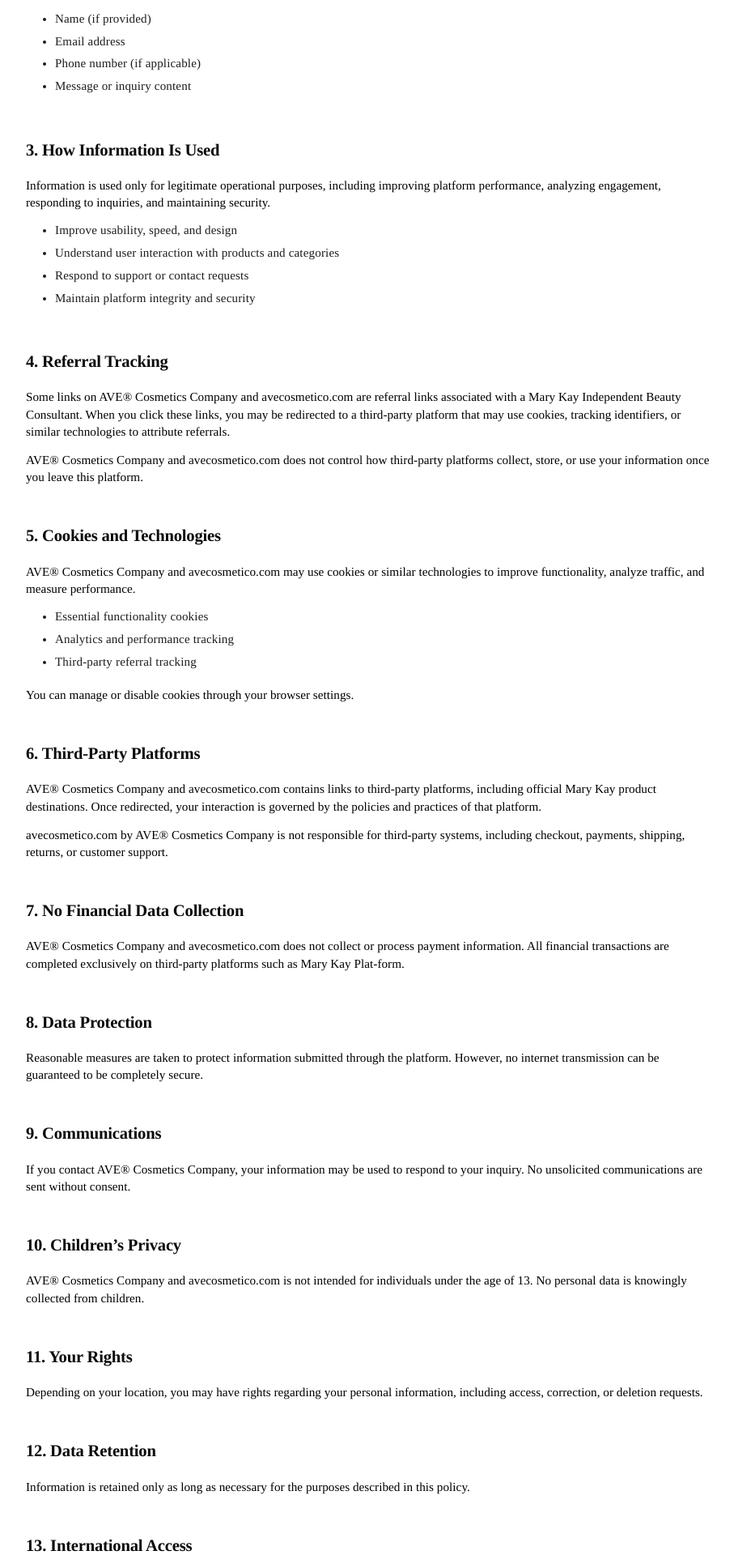
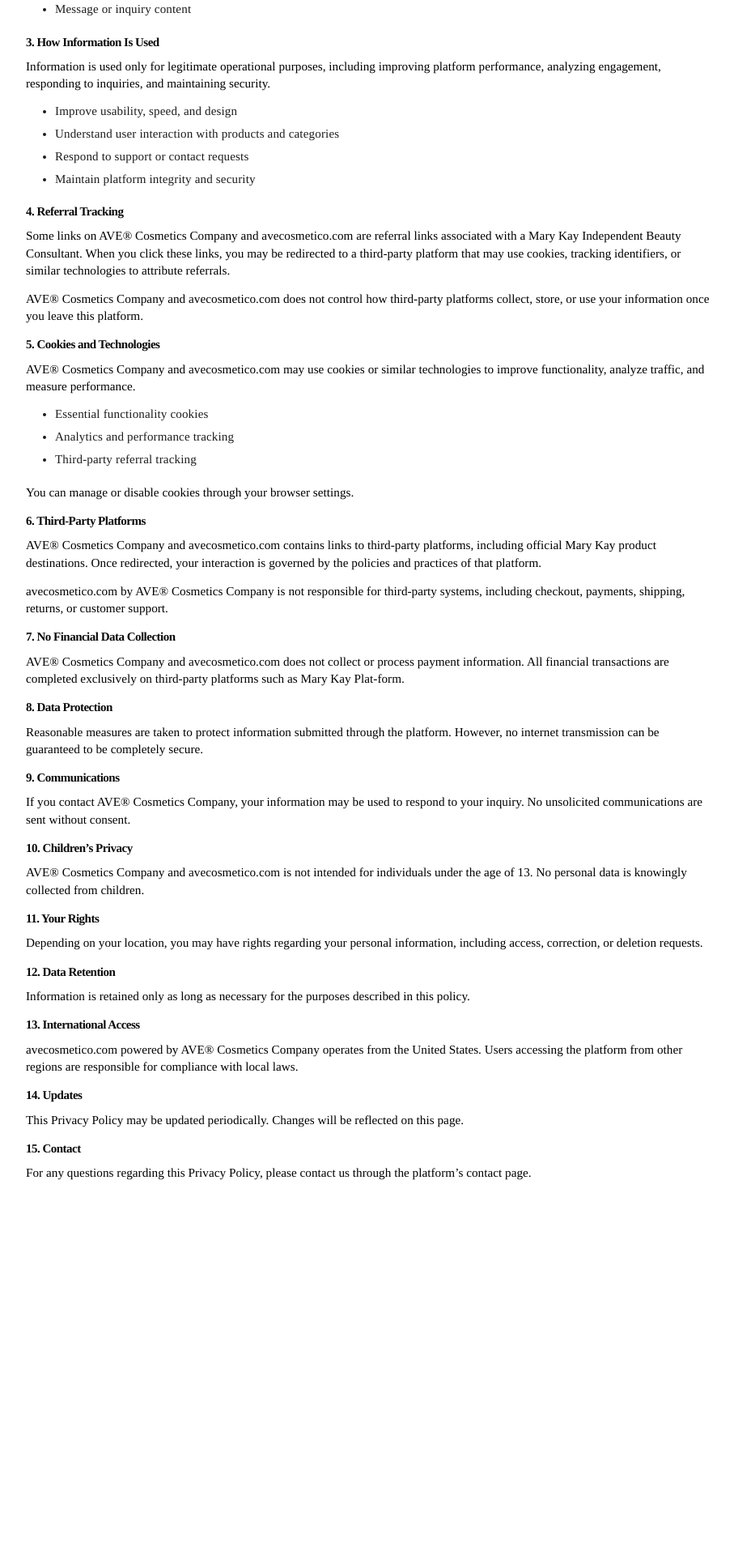
Before and after one commit to simples22/piyayboutik, a Next.js app: page /privacy-policy in a window 1280 px wide. Shown: the part 800-2720 px from the top of the page at 81% size, without its empty margins (184-1091 px from the left). After the commit the page ends 2305 px from the top, so only its background shows below. Built offline with nearby package versions, Linux system fonts and the light colour scheme.

Commit message:
Update site content before domain launch

```diff
--- a/src/app/contact/page.jsx
+++ b/src/app/contact/page.jsx
@@ -26,7 +26,7 @@
         <div className="pbContainer pbContactHeroInner">
 
           <div className="pbContactHeroText">
-            <h1>Contact Vendermarket.com</h1>
+            <h1>Contact AVE™ Group</h1>
             <p>
               Have questions about product discovery, referral links, beauty
               guidance, or continuing to the official Mary Kay platform? Contact
@@ -45,7 +45,7 @@
             <h2>Support In</h2>
 
             <p>
-              Vendermarket.com is an independent platform operated by a Mary Kay
+              avecosmetico.com is an independent platform operated by a Mary Kay
               Independent Beauty Consultant and is not owned, operated, or
               endorsed by Mary Kay Inc.
             </p>
@@ -57,7 +57,7 @@
             </p>
 
             <a href="mailto:contact@vendermarket.com" className="pbMiniLink">
-              contact@vendermarket.com
+              contact@avecosmetico.com
             </a>
           </div>
         </div>
--- a/src/app/privacy-policy/page.jsx
+++ b/src/app/privacy-policy/page.jsx
@@ -19,7 +19,7 @@
         </p>
 
         {/* ------------------ */}
-        <h2>1. Overview</h2>
+        <h3>1. Overview</h3>
 
         <p>
           AVE® Cosmetics Company and avecosmetico.com focuses on beauty, skincare, fragrance, cosmetics,
@@ -36,7 +36,7 @@
         </p>
 
         {/* ------------------ */}
-        <h2>2. Information We May Collect</h2>
+        <h3>2. Information We May Collect</h3>
 
         <h3>Non-Personal Information</h3>
         <p>
@@ -68,7 +68,7 @@
         </ul>
 
         {/* ------------------ */}
-        <h2>3. How Information Is Used</h2>
+        <h3>3. How Information Is Used</h3>
 
         <p>
           Information is used only for legitimate operational purposes, including
@@ -84,7 +84,7 @@
         </ul>
 
         {/* ------------------ */}
-        <h2>4. Referral Tracking</h2>
+        <h3>4. Referral Tracking</h3>
 
         <p>
           Some links on AVE® Cosmetics Company and avecosmetico.com are referral links associated with a
@@ -98,7 +98,7 @@
         </p>
 
         {/* ------------------ */}
-        <h2>5. Cookies and Technologies</h2>
+        <h3>5. Cookies and Technologies</h3>
 
         <p>
           AVE® Cosmetics Company and avecosmetico.com may use cookies or similar technologies to improve
@@ -116,7 +116,7 @@
         </p>
 
         {/* ------------------ */}
-        <h2>6. Third-Party Platforms</h2>
+        <h3>6. Third-Party Platforms</h3>
 
         <p>
           AVE® Cosmetics Company and avecosmetico.com contains links to third-party platforms, including
@@ -130,7 +130,7 @@
         </p>
 
         {/* ------------------ */}
-        <h2>7. No Financial Data Collection</h2>
+        <h3>7. No Financial Data Collection</h3>
 
         <p>
           AVE® Cosmetics Company and avecosmetico.com does not collect or process payment information. All
@@ -139,7 +139,7 @@
         </p>
 
         {/* ------------------ */}
-        <h2>8. Data Protection</h2>
+        <h3>8. Data Protection</h3>
 
         <p>
           Reasonable measures are taken to protect information submitted through
@@ -148,7 +148,7 @@
         </p>
 
         {/* ------------------ */}
-        <h2>9. Communications</h2>
+        <h3>9. Communications</h3>
 
         <p>
           If you contact AVE® Cosmetics Company, your information may be used to respond
@@ -156,7 +156,7 @@
         </p>
 
         {/* ------------------ */}
-        <h2>10. Children’s Privacy</h2>
+        <h3>10. Children’s Privacy</h3>
 
         <p>
           AVE® Cosmetics Company and avecosmetico.com is not intended for individuals under the age of 13.
@@ -164,7 +164,7 @@
         </p>
 
         {/* ------------------ */}
-        <h2>11. Your Rights</h2>
+        <h3>11. Your Rights</h3>
 
         <p>
           Depending on your location, you may have rights regarding your personal
@@ -172,7 +172,7 @@
         </p>
 
         {/* ------------------ */}
-        <h2>12. Data Retention</h2>
+        <h3>12. Data Retention</h3>
 
         <p>
           Information is retained only as long as necessary for the purposes
@@ -180,7 +180,7 @@
         </p>
 
         {/* ------------------ */}
-        <h2>13. International Access</h2>
+        <h3>13. International Access</h3>
 
         <p>
           avecosmetico.com powered by AVE® Cosmetics Company operates from the United States. Users accessing the
@@ -189,7 +189,7 @@
         </p>
 
         {/* ------------------ */}
-        <h2>14. Updates</h2>
+        <h3>14. Updates</h3>
 
         <p>
           This Privacy Policy may be updated periodically. Changes will be
@@ -197,7 +197,7 @@
         </p>
 
         {/* ------------------ */}
-        <h2>15. Contact</h2>
+        <h3>15. Contact</h3>
 
         <p>
           For any questions regarding this Privacy Policy, please contact us
--- a/src/app/shop/page.jsx
+++ b/src/app/shop/page.jsx
@@ -7,9 +7,9 @@
 import PBImage from "@/components/PBImage";
 
 export const metadata = {
-  title: "Shop Vendermarket Products | By Mary Kay",
+  title: "Shop avecosmetico Products | By Mary Kay",
   description:
-    "Explore Mary Kay product destinations through Vendermarket.com, an independent platform operated by a Mary Kay Independent Beauty Consultant.",
+    "Explore Mary Kay product destinations through avecosmetico.com, an independent platform operated by a Mary Kay Independent Beauty Consultant.",
 };
 
 export default function ShopPage() {
--- a/src/components/ContactInfoCards.jsx
+++ b/src/components/ContactInfoCards.jsx
@@ -10,14 +10,14 @@
     title: "Email",
     icon: faEnvelope,
     label: "Send us a message",
-    value: "contact@vendermarket.com",
-    href: "mailto:contact@vendermarket.com",
+    value: "contact@avecosmetic.com",
+    href: "mailto:contact@avecosmetico.com",
   },
   {
     title: "Phone",
     icon: faPhone,
     label: "Call support",
-    value: "+1 (941) 800-BEAUTY",
+    value: "+1 (941) AVE™-CUSTOMER",
     href: "tel:+9413921221",
   },
   {
--- a/src/components/Footer.jsx
+++ b/src/components/Footer.jsx
@@ -66,7 +66,7 @@
 
             <div className="pbFooterPhoneBox">
               <span>Customer Support</span>
-              <a href="tel:+10000000000">+1 (888) AVE™-CUSTOMER</a>
+              <a href="tel:+1(941)392 1221">+1 (888) AVE™-CUSTOMER</a>
             </div>
           </div>
         </div>
```
